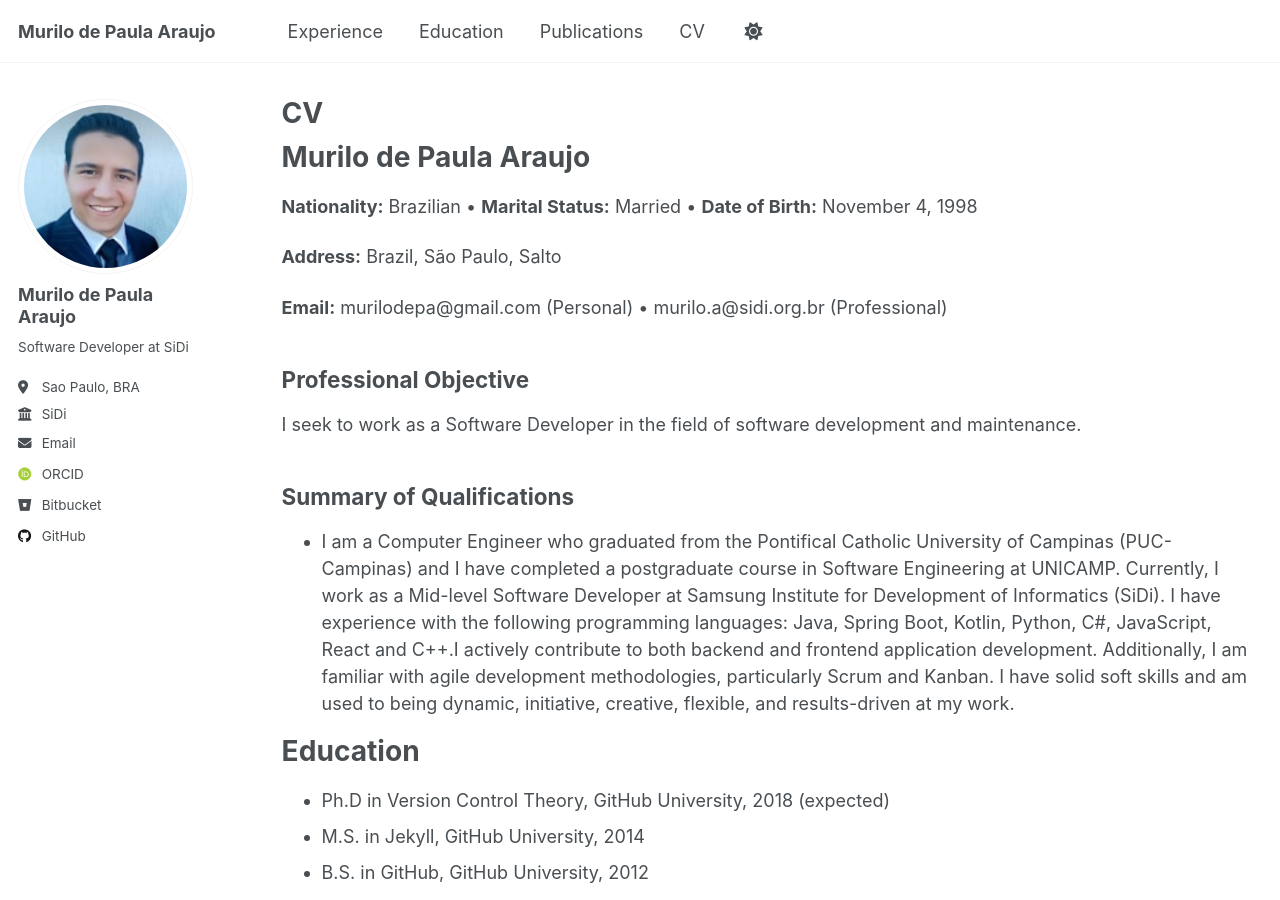
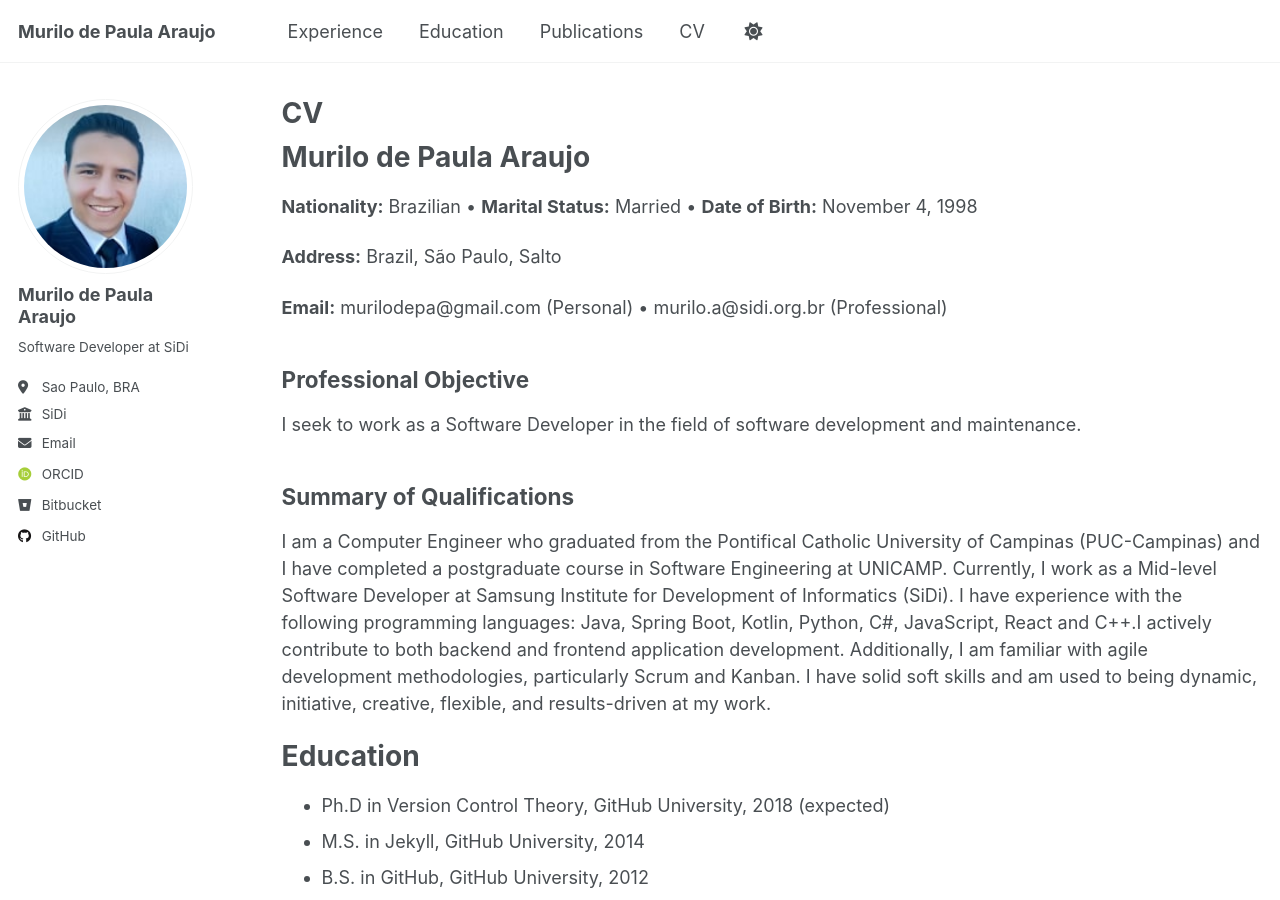
Before and after one commit to murilodepa/murilodepa.github.io, a Jekyll site: the page built from _pages/cv.md, in a window 1280 px wide and 900 px high. Built offline with Jekyll 4.4.1, drawn with Linux system fonts in a browser that asks for light colours; some web fonts are replaced; a script that is not in the unit is left out.

Commit message:
Update cv.md

```diff
--- a/_pages/cv.md
+++ b/_pages/cv.md
@@ -30,11 +30,8 @@ redirect_from:
 <p>{{ site.data.objective.objective }}</p>
 
 <h2>Summary of Qualifications</h2>
-<ul>
-  {% for item in site.data.summary.summary %}
-  <li>{{ item }}</li>
-  {% endfor %}
-</ul>
+<p>{{ site.data.summary.summary }}</p>
+
 
 Education
 ======
```
